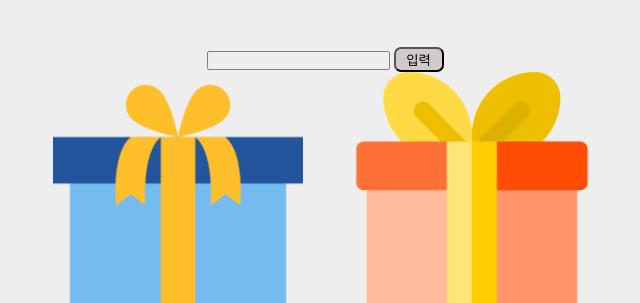
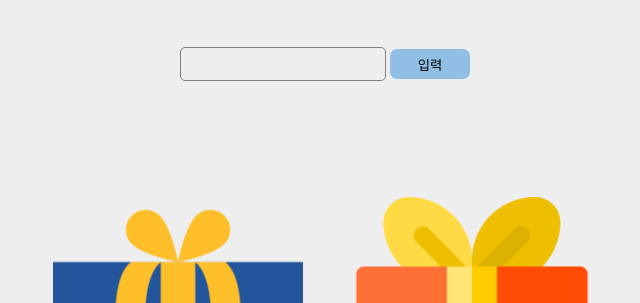
Before and after one commit to sangmee123/birthday, a plain HTML site: page select.html in a window 1280 px wide. Both pictures are taken after a click on the picture 493 px from the left and 669 px from the top of the page. Shown: the part 497-800 px from the top of the page, without its empty margins (315-955 px from the left). Drawn offline with nearby package versions, Linux system fonts and the light colour scheme; a web font is replaced by a local one.

Commit message:
Finishgit add .!

```diff
--- a/css/select.css
+++ b/css/select.css
@@ -11,19 +11,34 @@ body {
     font-style: normal;
 }
 
+form { height: 150px; }
+
+input {
+    height: 30px;
+    width: 200px;
+    vertical-align: middle;
+}
+
 #pwd {
+    font-size: 30px;
     background-color: transparent;
     border: 1.5px solid gray;
-    border-radius: 2px;
+    border-radius: 5px;
 }
 
-#sub {
-    width: 50px;
+.sub {
+    width: 80px;
+    height: 30px;
+    vertical-align: middle;
     border-radius: 7px;
-    border: 0.8px solid gray(34, 178, 178);
-    background-color: rgb(209, 202, 202);
+    border: none;
+    background-color: rgb(145, 190, 228);
 }
+.sub.cafe { background-color: goldenrod; }
 
+.sub:hover {
+    border: 1.5px solid rgb(22, 43, 38);
+}
 #guide {
     font-family: 'HeirofLightBold';
     font-size: 30px;
--- a/select.html
+++ b/select.html
@@ -11,7 +11,7 @@
         <div id="guide">선물 클릭하기(2개의 선물)</div>
         <form style="display: none;">
             <input type="password" name="birthday" id="pwd">
-            <button type="submit" id="sub">입력</button>
+            <button type="submit" class="sub">입력</button>
         </form>
         <img id="one" src="images/gift1.png" width="250">
         <img id="gs25" src="images/gs25.jpg" width="60%" style="display: none;">
--- a/select.js
+++ b/select.js
@@ -1,12 +1,14 @@
 //첫번째 선물 상자를 누르면 패스워드 입력 칸이 나옴.
 $('#one').on('click', function() {
+    $('.sub').removeClass('cafe');
     $('form').show();
-    $('#sub').on('click', getGift);
+    $('.sub').on('click', getGift);
 })
 
 $('#two').on('click', function() {
+    $('.sub').addClass('cafe');
     $('form').show();
-    $('#sub').on('click', getGift);
+    $('.sub').on('click', getGift);
 })
 
 //패스워드를 입력하면 기프티콘 이미지 창이 뜸.
```
